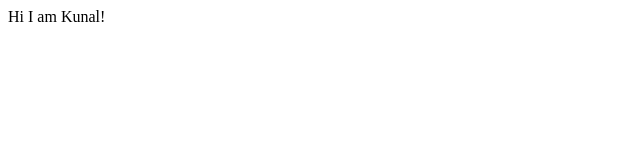
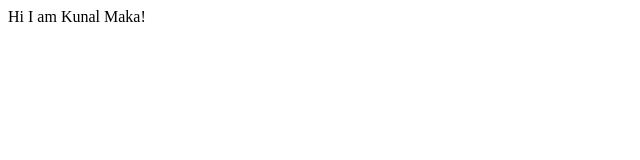
Before and after one commit to DuddWiser/LocalRepo2, a plain HTML site: page index.html in a window 1280 px wide. Shown: the full height of the page, 0-640 px from the left. Drawn offline with Linux system fonts and the light colour scheme.

Commit message:
Name corrected

```diff
--- a/index.html
+++ b/index.html
@@ -1 +1 @@
-<p>Hi I am Kunal!</p>
+<p>Hi I am Kunal Maka!</p>
```
